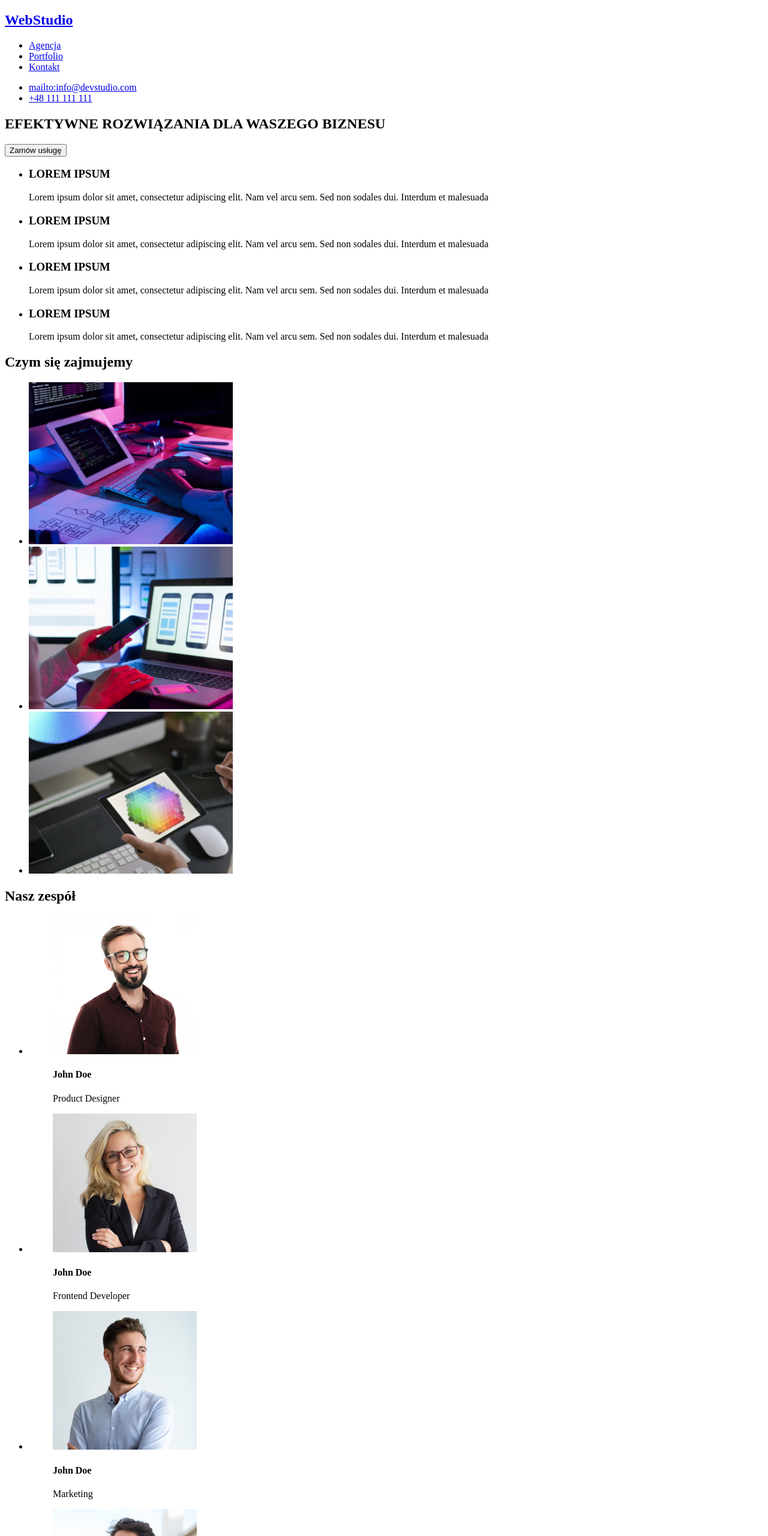
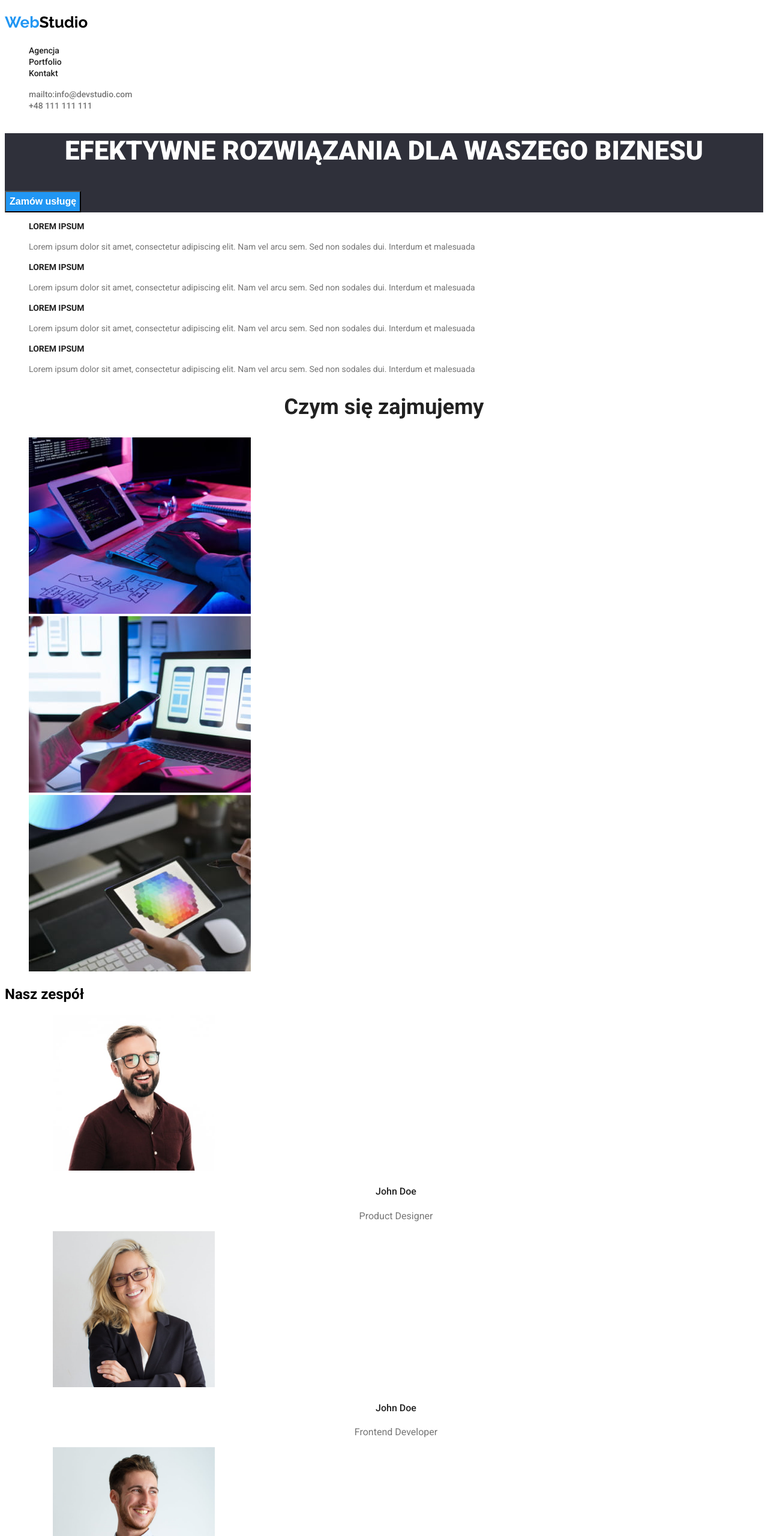
Before and after one commit to vigab/goit-markup-hw-02, a plain HTML site: page index.html in a window 1280 px wide. Shown: the top 2560 px of the page at 60% size. Drawn offline with Linux system fonts and the light colour scheme.

Commit message:
Done
Added some classes, added whole portfolio.html page, added css styles

```diff
--- a/css/styles.css
+++ b/css/styles.css
@@ -0,0 +1,194 @@
+/*all*/
+body {
+    font-family: 'Roboto',
+            sans-serif;
+    color: black;
+}
+
+:root {
+    --blue: #2196F3;
+    --black: #212121;
+    --grey: #757575;
+    --background-main: #2F303A;
+    --button-grey: #F5F4FAx;
+
+}
+
+ul {
+    list-style-type: none;
+}
+
+
+/*Header*/
+.web,
+.studio {
+    font-family: Raleway, sans-serif;
+    font-size: 26px;
+    font-weight: 700;
+    line-height: 1.19;
+}
+
+.web {
+    color: var(--blue);
+}
+
+.studio {
+    color: black;
+}
+
+.link:hover,
+.link:focus {
+    color: var(--blue);
+}
+
+.contact:hover,
+.contact:focus {
+    color: var(--blue);
+}
+
+.link,
+.contact {
+    text-decoration: none;
+    font-weight: 500;
+    font-size: 14px;
+    line-height: 1.14;
+}
+
+.link {
+    color: var(--black);
+}
+
+.contact {
+    color: var(--grey);
+}
+
+
+/*Sections main page*/
+
+.section1 {
+    background-color: var(--background-main);
+}
+
+.title-main {
+    color: white;
+    font-size: 44px;
+    font-weight: 900;
+    text-align: center;
+    line-height: 1.36;
+}
+
+button {
+    background-color: var(--blue);
+    cursor: pointer;
+}
+
+.button-main {
+    color: white;
+    font-size: 16px;
+    font-weight: 700;
+    text-align: center;
+    line-height: 1.875;
+}
+
+.lorem-title {
+    font-weight: 700;
+    font-size: 14px;
+    text-transform: uppercase;
+    color: var(--black);
+    line-height: 1.14;
+}
+
+.lorem-text {
+    font-size: 14px;
+    color: var(--grey);
+    line-height: 1.71;
+}
+
+.title-section {
+    font-size: 36px;
+    font-weight: 700;
+    text-align: center;
+    color: var(--black);
+    line-height: 1.17;
+}
+
+.name {
+    font-weight: 500;
+    font-size: 16px;
+    text-align: center;
+    color: var(--black);
+    line-height: 1.19;
+}
+
+.occupation {
+    font-size: 16px;
+    text-align: center;
+    color: var(--grey);
+    line-height: 1.19;
+}
+
+/* Section portfolio */
+
+.button-portfolio {
+    font-size: 16px;
+    font-weight: 500;
+    line-height: 1.62;
+    color: white;
+    text-align: center;
+}
+
+.portfolio-name {
+    font-weight: 700;
+    font-size: 18px;
+    line-height: 2;
+    color: var(--black);
+}
+
+.affiliation {
+    font-size: 16px;
+    line-height: 1.88;
+    color: var(--grey);
+}
+
+
+
+
+/*Footer*/
+
+.footer {
+    background-color: var(--background-main);
+}
+
+.web-foot,
+.studio-foot {
+    font-family: Raleway, sans-serif;
+    font-size: 26px;
+    font-weight: 700;
+    line-height: 1.19;
+}
+
+.web-foot {
+    color: var(--blue);
+}
+
+.studio-foot {
+    color: white;
+}
+
+.address-foot {
+    font-size: 14px;
+    line-height: 1.71;
+    color: white;
+}
+
+.contact-foot:hover,
+.contact-foot:focus {
+    color: var(--blue);
+}
+
+.contact-foot {
+    text-decoration: none;
+    font-size: 14px;
+    line-height: 1.71;
+    color: rgba(255, 255, 255, 0.6);
+}
--- a/index.html
+++ b/index.html
@@ -1,16 +1,23 @@
-<!doctype html>
-<html lang="en">
+<!DOCTYPE html>
+<html lang="pl">
   <head>
     <meta charset="utf-8" />
     <meta http-equiv="x-ua-compatible" content="ie=edge" />
     <meta name="viewport" content="width=device-width, initial-scale=1.0" />
     <link rel="stylesheet" href="./css/styles.css" />
+    <link rel="preconnect" href="https://fonts.googleapis.com" />
+    <link rel="preconnect" href="https://fonts.gstatic.com" crossorigin />
+    <link
+      href="https://fonts.googleapis.com/css2?family=Raleway:wght@700&family=Roboto:ital,wght@0,400;0,500;0,700;0,900;1,400;1,500;1,700;1,900&display=swap"
+      rel="stylesheet"
+    />
     <title>WebStudio</title>
   </head>
 
   <body>
+    <!-- Header -->
     <header>
-      <a href="https://vigab.github.io/goit-markup-hw-02/">
+      <a class="link" href="https://vigab.github.io/goit-markup-hw-02/">
         <h2 class="web">Web<span class="studio">Studio</span></h2>
       </a>
       <nav>
@@ -28,77 +35,85 @@
       </nav>
       <ul>
         <li>
-          <a href="mailto:info@devstudio.com">mailto:info@devstudio.com</a>
+          <a class="contact" href="mailto:info@devstudio.com"
+            >mailto:info@devstudio.com</a
+          >
         </li>
-        <li><a href="tel:+48111111111">+48 111 111 111</a></li>
+        <li><a class="contact" href="tel:+48111111111">+48 111 111 111</a></li>
       </ul>
     </header>
     <main>
-      <section>
-        <h1>EFEKTYWNE ROZWIĄZANIA DLA WASZEGO BIZNESU</h1>
-        <button type="button">Zamów usługę</button>
+      <!-- Section 1 -->
+      <section class="section1">
+        <h1 class="title-main">EFEKTYWNE ROZWIĄZANIA DLA WASZEGO BIZNESU</h1>
+        <button type="button">
+          <span class="button-main">Zamów usługę</span>
+        </button>
       </section>
-      <section>
+      <!-- Section 2 -->
+      <section class="section-2">
         <ul>
           <li>
-            <h3 class="lorem">LOREM IPSUM</h3>
-            <p>
+            <h3 class="lorem-title">LOREM IPSUM</h3>
+            <p class="lorem-text">
               Lorem ipsum dolor sit amet, consectetur adipiscing elit. Nam vel
               arcu sem. Sed non sodales dui. Interdum et malesuada
             </p>
           </li>
           <li>
-            <h3 class="lorem">LOREM IPSUM</h3>
-            <p>
+            <h3 class="lorem-title">LOREM IPSUM</h3>
+            <p class="lorem-text">
               Lorem ipsum dolor sit amet, consectetur adipiscing elit. Nam vel
               arcu sem. Sed non sodales dui. Interdum et malesuada
             </p>
           </li>
           <li>
-            <h3 class="lorem">LOREM IPSUM</h3>
-            <p>
+            <h3 class="lorem-title">LOREM IPSUM</h3>
+            <p class="lorem-text">
               Lorem ipsum dolor sit amet, consectetur adipiscing elit. Nam vel
               arcu sem. Sed non sodales dui. Interdum et malesuada
             </p>
           </li>
           <li>
-            <h3 class="lorem">LOREM IPSUM</h3>
-            <p>
+            <h3 class="lorem-title">LOREM IPSUM</h3>
+            <p class="lorem-text">
               Lorem ipsum dolor sit amet, consectetur adipiscing elit. Nam vel
               arcu sem. Sed non sodales dui. Interdum et malesuada
             </p>
           </li>
         </ul>
       </section>
+      <!-- Section 3 -->
       <section>
-        <h2 class="title">Czym się zajmujemy</h2>
+        <h2 class="title-section">Czym się zajmujemy</h2>
         <ul>
           <li>
             <img
               src="./images/1up.jpg"
               alt="praca przy komputerze 1"
-              style="width: 340px"
-              style="height: 340px"
+              width="370"
+              height="294"
             />
           </li>
           <li>
             <img
               src="./images/2up.jpg"
               alt="praca przy komputerze 2"
-              style="width: 340px"
-              style="height: 340px"
+              width="370"
+              height="294"
             />
           </li>
           <li>
             <img
               src="./images/3up.jpg"
               alt="praca przy komputerze 3"
-              style="width: 340px"
-              style="height: 340px"
+              width="370"
+              height="294"
             />
           </li>
         </ul>
       </section>
+      <!-- Section 4-->
       <section>
         <h2 class="title">Nasz zespół</h2>
         <ul>
@@ -107,8 +122,8 @@
               <img
                 src="./images/1down.jpg"
                 alt="praca przy komputerze 1"
-                style="width: 240px"
-                style="height: 340px"
+                width="270"
+                height="260"
               />
               <figcaption>
                 <h4 class="name">John Doe</h4>
@@ -121,8 +136,8 @@
               <img
                 src="./images/2down.jpg"
                 alt="praca przy komputerze 2"
-                style="width: 240px"
-                style="height: 340px"
+                width="270"
+                height="260"
               />
               <figcaption>
                 <h4 class="name">John Doe</h4>
@@ -135,8 +150,8 @@
               <img
                 src="./images/3down.jpg"
                 alt="praca przy komputerze 3"
-                style="width: 240px"
-                style="height: 340px"
+                width="270"
+                height="260"
               />
               <figcaption>
                 <h4 class="name">John Doe</h4>
@@ -149,8 +164,8 @@
               <img
                 src="./images/4down.jpg"
                 alt="praca przy komputerze 4"
-                style="width: 240px"
-                style="height: 340px"
+                width="270"
+                height="260"
               />
               <figcaption>
                 <h4 class="name">John Doe</h4>
@@ -161,14 +176,18 @@
         </ul>
       </section>
     </main>
-    <footer>
-      <a href="index.htm">
-        <h2 class="web">Web<span class="studio">Studio</span></h2>
+    <!-- Footer -->
+    <footer class="footer">
+      <a class="link" href="https://vigab.github.io/goit-markup-hw-02/">
+        <h2 class="web-foot">Web<span class="studio-foot">Studio</span></h2>
       </a>
-      <!-- <address> użyty 3 razy jedynie tymczasowo, by kolejne pozycje znajdowały się pod sobą, nie obok, proszę o podpowiedź, czy można to zrobić w lepszy sposób używając html -->
-      <address>m. Warszawa, Aleje Jerozolimskie 21</address>
-      <address><a href="info@example.com">info@example.com</a></address>
-      <address><a href="tel:+48111111111">+48 111 111 111</a></address>
+      <address class="address-foot">m. Warszawa, Aleje Jerozolimskie 21</address>
+      <address>
+        <a class="contact-foot" href="info@example.com">info@example.com</a>
+      </address>
+      <address>
+        <a class="contact-foot" href="tel:+48111111111">+48 111 111 111</a>
+      </address>
     </footer>
   </body>
 </html>
```
Also changed, not shown: portfolio.html (+87 -45 lines).
